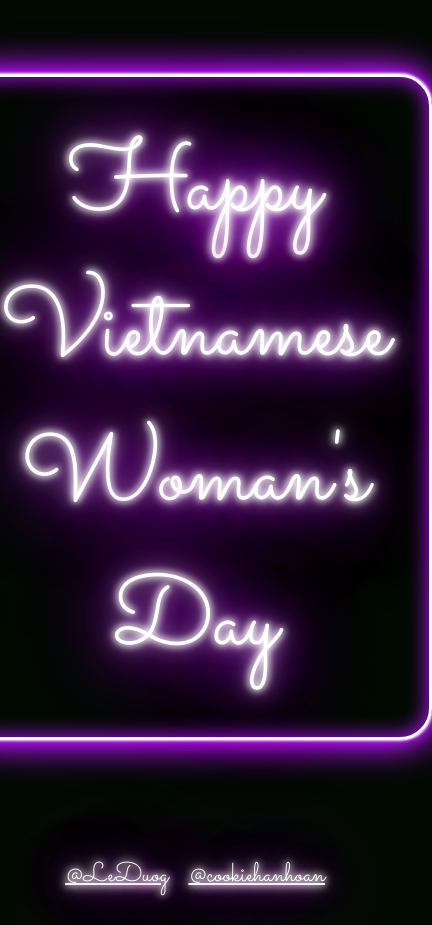
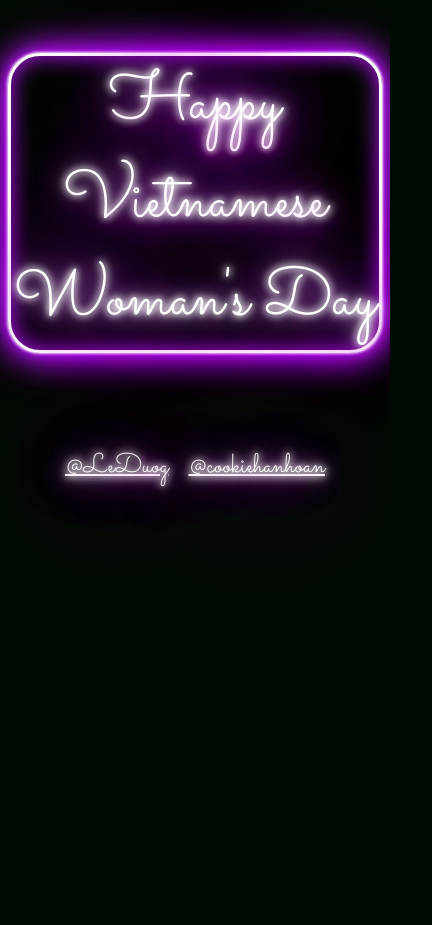
Before and after one commit to 0x1115/open-me, a plain HTML site: page open-me/index.html in a window 390 px wide. Shown: the whole page, 432 px wide, since content can reach past the window. After the commit the page ends 844 px from the top, so only its background shows below. Drawn offline with Linux system fonts and the light colour scheme.

Commit message:
responsive

```diff
--- /dev/null
+++ b/open-me/css/app.a6b25daa.css
@@ -0,0 +1 @@
+a{color:#fff}a.link{margin-left:10px;margin-right:10px}.neonText{color:#fff;text-shadow:0 0 7px #fff,0 0 10px #fff,0 0 21px #fff,0 0 42px #bc13fe,0 0 82px #bc13fe,0 0 92px #bc13fe,0 0 102px #bc13fe,0 0 151px #bc13fe}body{font-size:18px;font-family:Sacramento,sans-serif;background-color:#010a01;display:flex;flex-direction:column;justify-content:center;align-items:center}h1,h2{text-align:center;font-weight:400}h1{font-size:6.2rem;-webkit-animation:pulsate 1.5s infinite alternate;animation:pulsate 1.5s infinite alternate;border:.2rem solid #fff;border-radius:2rem;padding:.4em;box-shadow:0 0 .2rem #fff,0 0 .2rem #fff,0 0 2rem #bc13fe,0 0 .8rem #bc13fe,0 0 2.8rem #bc13fe,inset 0 0 1.3rem #bc13fe}@media only screen and (max-width:600px){h1{padding:0;font-size:4.2rem}}
--- a/open-me/css/app.b0c6bbac.css
+++ /dev/null
@@ -1 +0,0 @@
-a{color:#fff}a.link{margin-left:10px;margin-right:10px}.neonText{color:#fff;text-shadow:0 0 7px #fff,0 0 10px #fff,0 0 21px #fff,0 0 42px #bc13fe,0 0 82px #bc13fe,0 0 92px #bc13fe,0 0 102px #bc13fe,0 0 151px #bc13fe}body{font-size:18px;font-family:Sacramento,sans-serif;background-color:#010a01;display:flex;flex-direction:column;justify-content:center;align-items:center}h1,h2{text-align:center;font-weight:400}h1{font-size:6.2rem;-webkit-animation:pulsate 1.5s infinite alternate;animation:pulsate 1.5s infinite alternate;border:.2rem solid #fff;border-radius:2rem;padding:.4em;box-shadow:0 0 .2rem #fff,0 0 .2rem #fff,0 0 2rem #bc13fe,0 0 .8rem #bc13fe,0 0 2.8rem #bc13fe,inset 0 0 1.3rem #bc13fe}
--- a/open-me/index.html
+++ b/open-me/index.html
@@ -1 +1 @@
-<!DOCTYPE html><html lang=""><head><meta charset="utf-8"><meta http-equiv="X-UA-Compatible" content="IE=edge"><meta name="viewport" content="width=device-width,initial-scale=1"><link rel="icon" href="/open-me/favicon.ico"><link href="https://fonts.googleapis.com/css?family=Sacramento:400" rel="stylesheet" type="text/css"><title>Happy Vietnamese Woman's day from A12 - 0x1115</title><link href="/open-me/css/app.b0c6bbac.css" rel="preload" as="style"><link href="/open-me/js/app.be2afe19.js" rel="preload" as="script"><link href="/open-me/js/chunk-vendors.5531c410.js" rel="preload" as="script"><link href="/open-me/css/app.b0c6bbac.css" rel="stylesheet"></head><body><noscript><strong>We're sorry but landing doesn't work properly without JavaScript enabled. Please enable it to continue.</strong></noscript><div id="app"></div><script src="/open-me/js/chunk-vendors.5531c410.js"></script><script src="/open-me/js/app.be2afe19.js"></script></body></html>
+<!DOCTYPE html><html lang=""><head><meta charset="utf-8"><meta http-equiv="X-UA-Compatible" content="IE=edge"><meta name="viewport" content="width=device-width,initial-scale=1"><link rel="icon" href="/open-me/favicon.ico"><link href="https://fonts.googleapis.com/css?family=Sacramento:400" rel="stylesheet" type="text/css"><title>Happy Vietnamese Woman's day from A12 - 0x1115</title><link href="/open-me/css/app.a6b25daa.css" rel="preload" as="style"><link href="/open-me/js/app.c0366191.js" rel="preload" as="script"><link href="/open-me/js/chunk-vendors.5531c410.js" rel="preload" as="script"><link href="/open-me/css/app.a6b25daa.css" rel="stylesheet"></head><body><noscript><strong>We're sorry but landing doesn't work properly without JavaScript enabled. Please enable it to continue.</strong></noscript><div id="app"></div><script src="/open-me/js/chunk-vendors.5531c410.js"></script><script src="/open-me/js/app.c0366191.js"></script></body></html>
```
Also changed, not shown: open-me/js/app.c0366191.js (renamed from open-me/js/app.be2afe19.js, +1 -1 lines), 2 other files.
